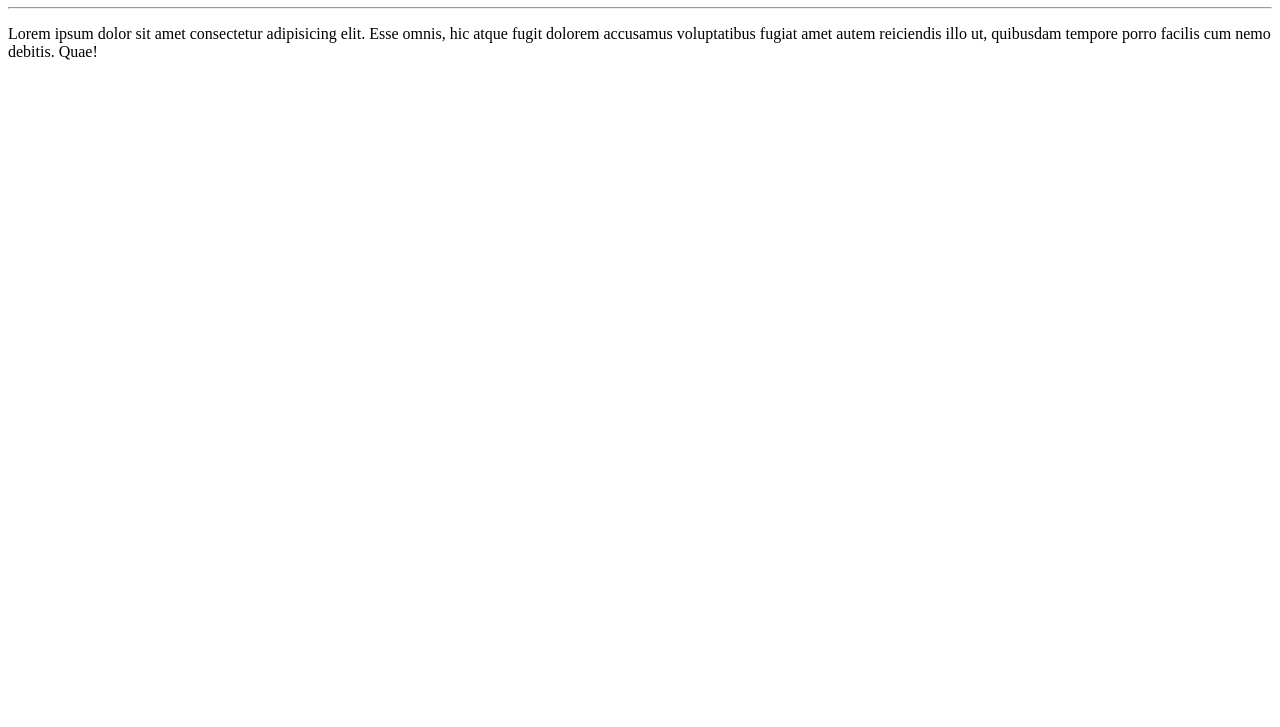
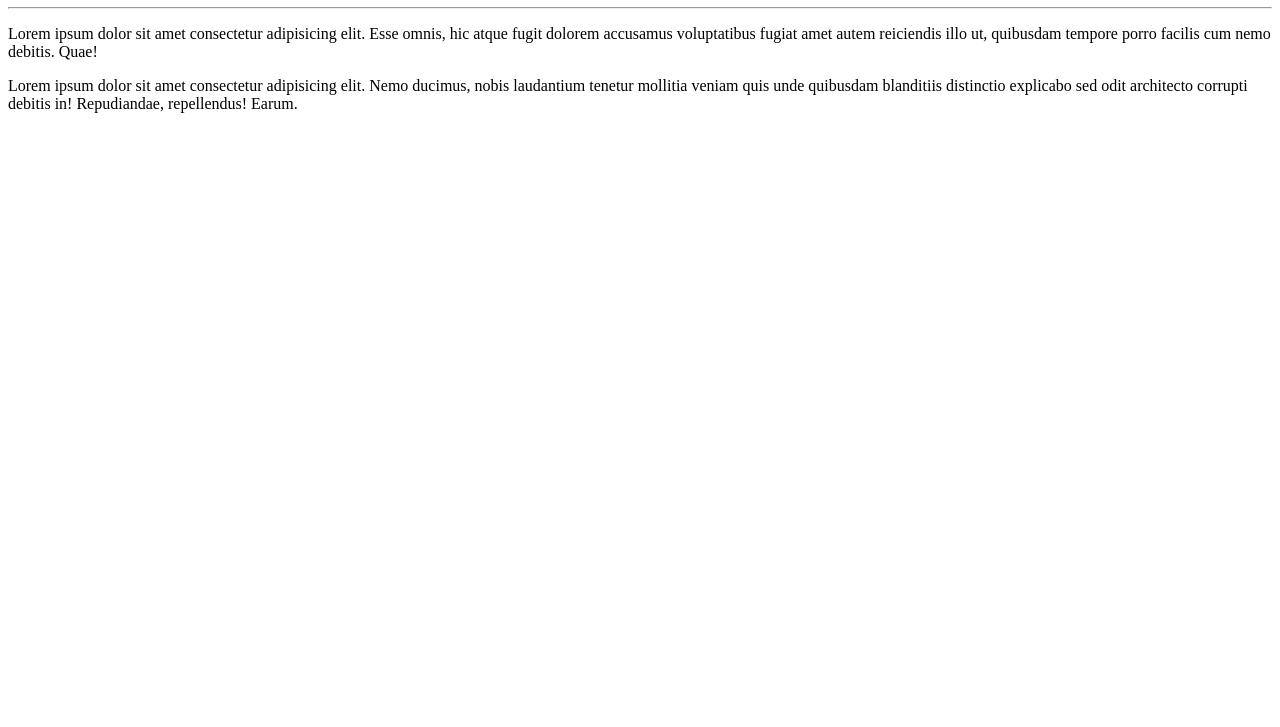
Before and after one commit to Kaio-Amaral/OlaMundo, a plain HTML site: page Site_Exemplo/index.html in a window 1280 px wide. Shown: the part 73-800 px from the top of the page. Drawn offline with Linux system fonts and the light colour scheme.

Commit message:
Adicionei um parágrafo

```diff
--- a/Site_Exemplo/index.html
+++ b/Site_Exemplo/index.html
@@ -9,5 +9,6 @@
     <h1>Olá, Mundo!</h1>
     <hr>
     <p>Lorem ipsum dolor sit amet consectetur adipisicing elit. Esse omnis, hic atque fugit dolorem accusamus voluptatibus fugiat amet autem reiciendis illo ut, quibusdam tempore porro facilis cum nemo debitis. Quae!</p>
+    <p>Lorem ipsum dolor sit amet consectetur adipisicing elit. Nemo ducimus, nobis laudantium tenetur mollitia veniam quis unde quibusdam blanditiis distinctio explicabo sed odit architecto corrupti debitis in! Repudiandae, repellendus! Earum.</p>
 </body>
 </html>
```
